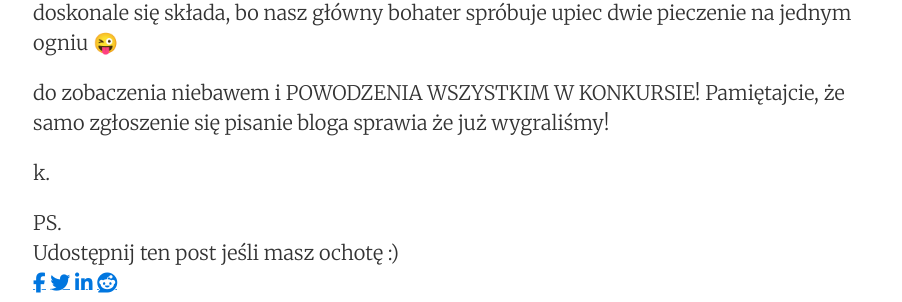
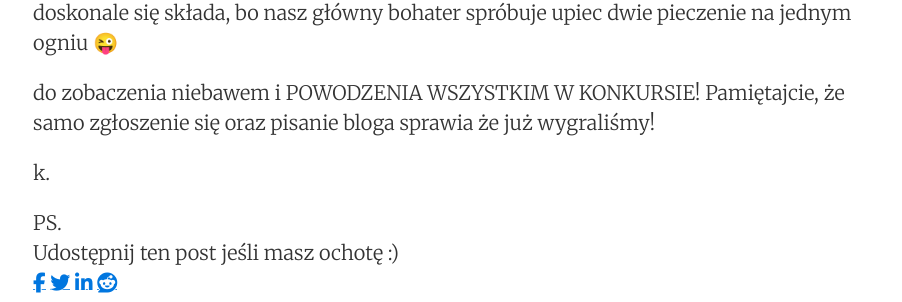
Before and after one commit to szymczakk/blog, a Jekyll site: the page built from _posts/2017-03-01-daj-sie-poznac-czas-zaczac.md, in a window 1280 px wide. Shown: the part 1528-1830 px from the top of the page, without its empty margins (187-1089 px from the left). Built offline with Jekyll 4.4.1, drawn with Linux system fonts in a browser that asks for light colours; nearby versions of some CDN libraries; emoji names are drawn with the system emoji font; comment, search, counter and statistics services are not loaded.

Commit message:
fix for firs dps post

```diff
--- a/_posts/2017-03-01-daj-sie-poznac-czas-zaczac.md
+++ b/_posts/2017-03-01-daj-sie-poznac-czas-zaczac.md
@@ -26,8 +26,8 @@
 I ta opowieść będzie o jego długiej i krętej drodze, jak z walcowatego, świecącego, wścibskiego pudełka zrobić GM'a!
 
 <br>
-A przy okazji okazało się, że w [miejscu gdzie tenże programista spędza swoje 8-9 godzin dziennie]() pragną zorganizaować hackaton z udziałem "walca" w roli głównej. Więc doskonale się składa, bo nasz główny bohater spróbuje upiec dwie pieczenie na jednym ogniu :stuck_out_tongue_winking_eye:
+A przy okazji okazało się, że w [miejscu gdzie tenże programista spędza swoje 8-9 godzin dziennie](https://www.pgs-soft.com/) pragną zorganizaować hackaton z udziałem "walca" w roli głównej. Więc doskonale się składa, bo nasz główny bohater spróbuje upiec dwie pieczenie na jednym ogniu :stuck_out_tongue_winking_eye:
 
-do zobaczenia niebawem i POWODZENIA WSZYSTKIM W KONKURSIE! Pamiętajcie, że samo zgłoszenie się pisanie bloga sprawia że już wygraliśmy!
+do zobaczenia niebawem i POWODZENIA WSZYSTKIM W KONKURSIE! Pamiętajcie, że samo zgłoszenie się oraz pisanie bloga sprawia że już wygraliśmy!
 
 k.
```
